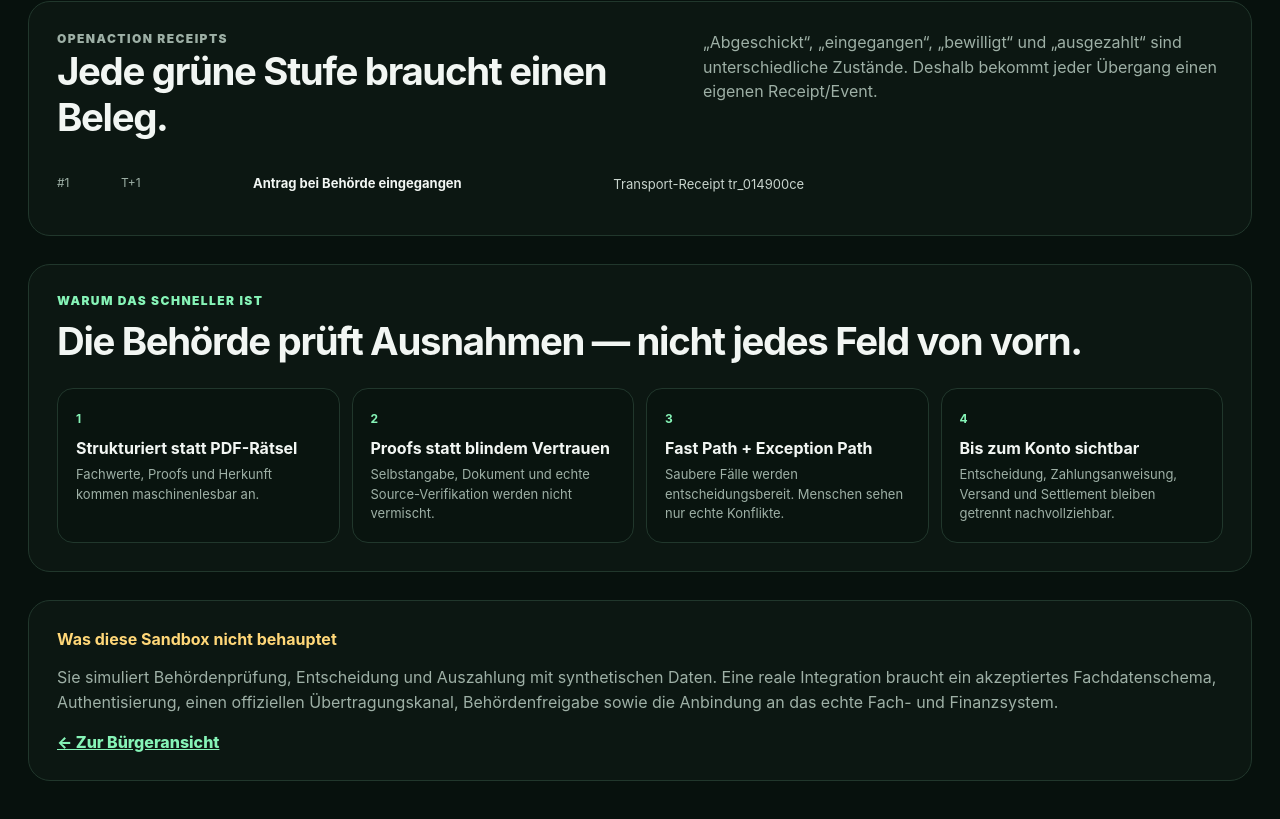
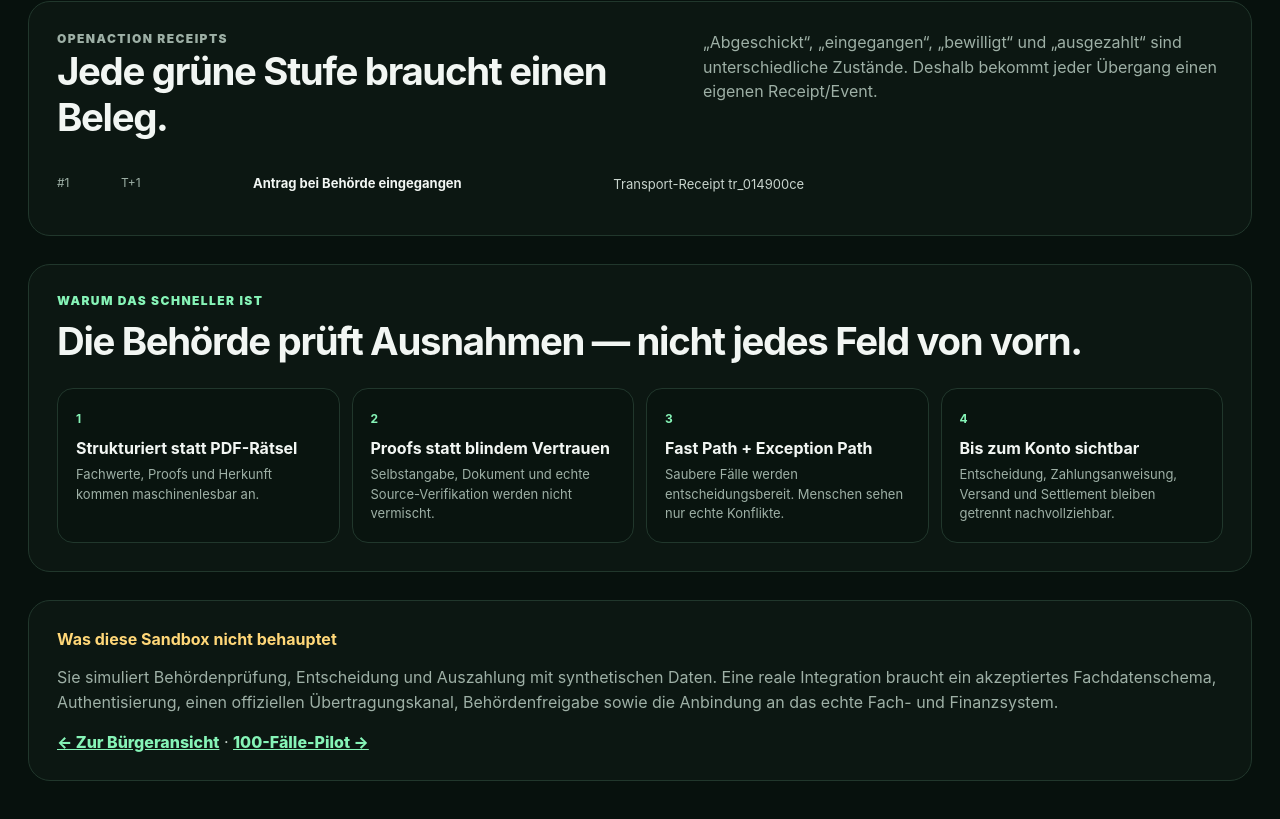
Before and after one commit to mikelninh/public-service-passport, a website with bundled scripts: page public/authority.html in a window 1280 px wide. Shown: the part 1995-2814 px from the top of the page. Built offline with nearby package versions, Linux system fonts and the light colour scheme.

Commit message:
feat: connect authority sandbox to citizen handoff and pilot

```diff
--- a/public/authority.html
+++ b/public/authority.html
@@ -157,10 +157,11 @@
     <section class="boundary">
       <strong>Was diese Sandbox nicht behauptet</strong>
       <p>Sie simuliert Behördenprüfung, Entscheidung und Auszahlung mit synthetischen Daten. Eine reale Integration braucht ein akzeptiertes Fachdatenschema, Authentisierung, einen offiziellen Übertragungskanal, Behördenfreigabe sowie die Anbindung an das echte Fach- und Finanzsystem.</p>
-      <a href="/">← Zur Bürgeransicht</a>
+      <a href="/">← Zur Bürgeransicht</a> · <a href="/pilot.html">100-Fälle-Pilot →</a>
     </section>
   </main>
 
   <script type="module" src="/authority.js"></script>
+  <script type="module" src="/authority-handoff.js"></script>
 </body>
 </html>
```
